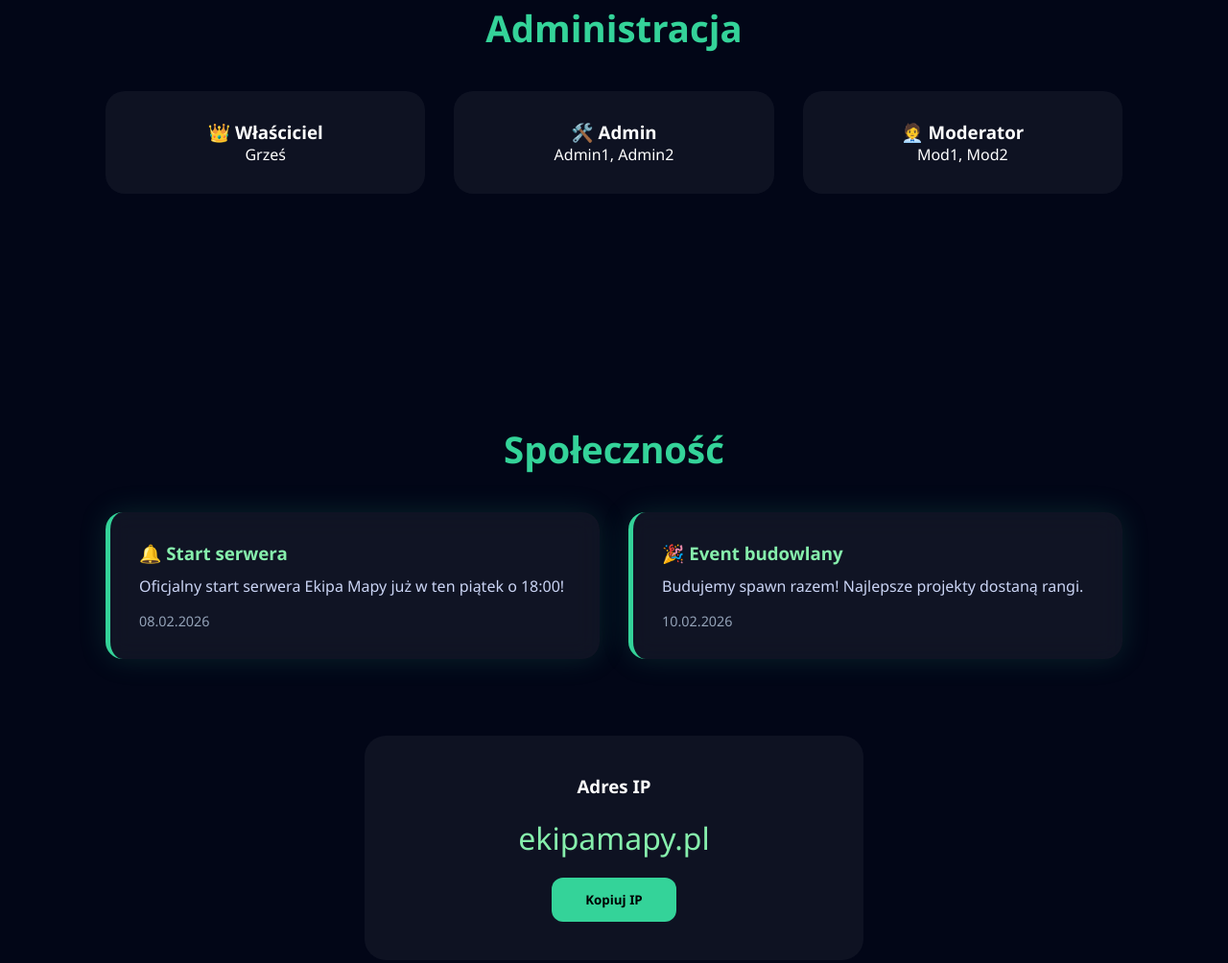
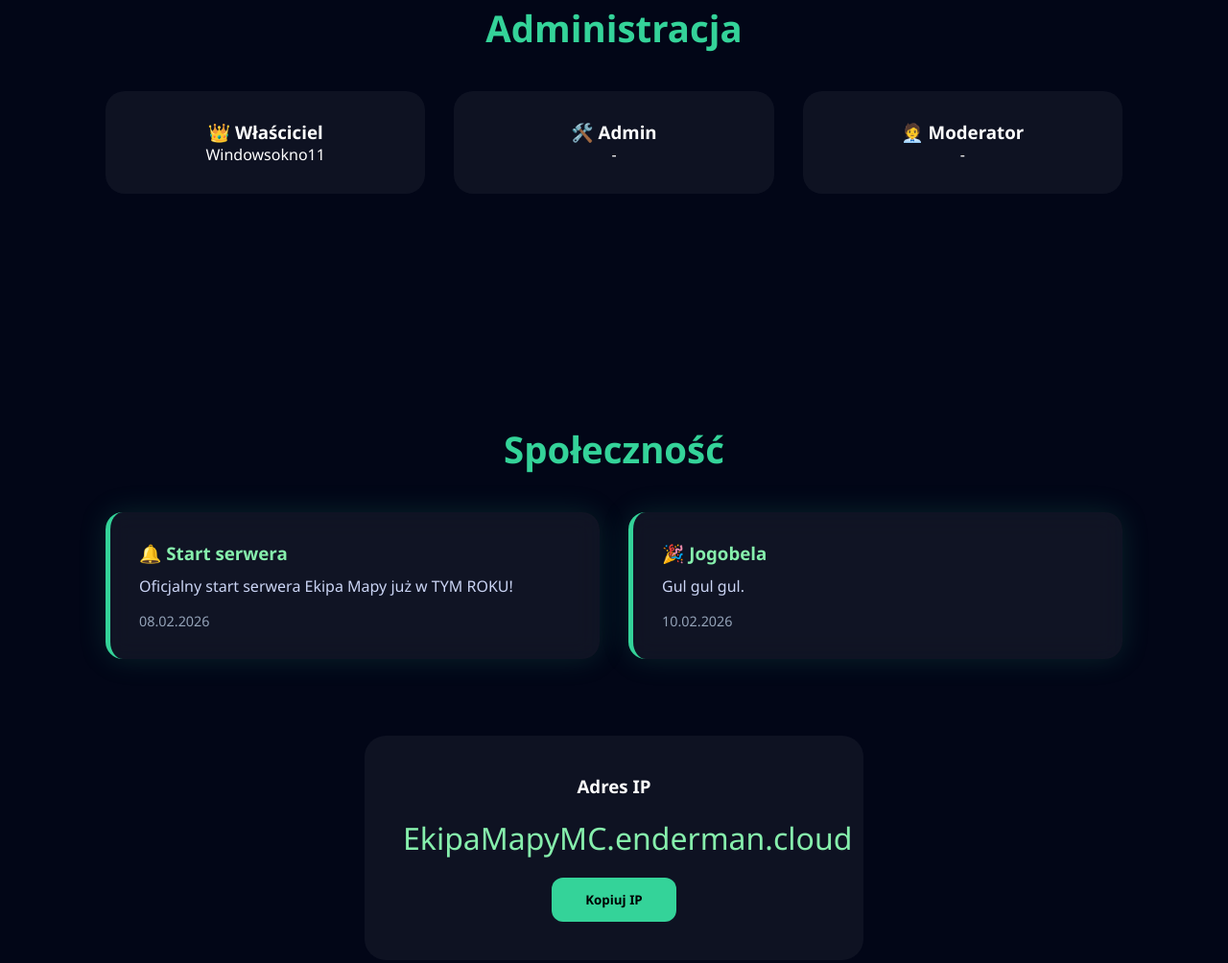
Before and after one commit to gordoshunter-collab/ekipamapy.github.io, a plain HTML site: page index.html in a window 1280 px wide. Shown: the part 917-1921 px from the top of the page at 96% size. Drawn offline with Linux system fonts and the light colour scheme.

Commit message:
Update index.html

```diff
--- a/index.html
+++ b/index.html
@@ -151,16 +151,16 @@ footer{text-align:center;padding:40px;color:var(--text);border-top:1px solid rgb
 
 <header id="home">
   <h1>EKIPA <span>MAPY</span></h1>
-  <p>Wspólna mapa • Survival • Społeczność</p>
+  <p>Luz • Rozrywka • Społeczność</p>
   <a href="#community">Dołącz do serwera</a>
 </header>
 
 <section id="admin">
 <h2>Administracja</h2>
 <div class="grid">
-  <div class="card"><h3>👑 Właściciel</h3><p>Grześ</p></div>
-  <div class="card"><h3>🛠️ Admin</h3><p>Admin1, Admin2</p></div>
-  <div class="card"><h3>🧑‍💼 Moderator</h3><p>Mod1, Mod2</p></div>
+  <div class="card"><h3>👑 Właściciel</h3><p>Windowsokno11</p></div>
+  <div class="card"><h3>🛠️ Admin</h3><p>-</p></div>
+  <div class="card"><h3>🧑‍💼 Moderator</h3><p>-</p></div>
 </div>
 </section>
 
@@ -171,13 +171,13 @@ footer{text-align:center;padding:40px;color:var(--text);border-top:1px solid rgb
 <div class="announcements">
   <div class="announcement-card">
     <h3>🔔 Start serwera</h3>
-    <p>Oficjalny start serwera Ekipa Mapy już w ten piątek o 18:00!</p>
+    <p>Oficjalny start serwera Ekipa Mapy już w TYM ROKU!</p>
     <span>08.02.2026</span>
   </div>
 
   <div class="announcement-card">
-    <h3>🎉 Event budowlany</h3>
-    <p>Budujemy spawn razem! Najlepsze projekty dostaną rangi.</p>
+    <h3>🎉 Jogobela</h3>
+    <p>Gul gul gul.</p>
     <span>10.02.2026</span>
   </div>
 </div>
@@ -185,13 +185,13 @@ footer{text-align:center;padding:40px;color:var(--text);border-top:1px solid rgb
 <div class="stack">
   <div class="box">
     <h3>Adres IP</h3>
-    <div class="ip" id="ip">ekipamapy.pl</div>
+    <div class="ip" id="ip">EkipaMapyMC.enderman.cloud</div>
     <button onclick="copyIP()">Kopiuj IP</button>
   </div>
 
   <div class="box discord" id="discord">
     <h3>Discord</h3>
-    <iframe src="https://discord.com/widget?id=123456789012345678&theme=dark"></iframe>
+    <iframe src="https://discord.com/widget?id=1293553147645657211&theme=dark" width="350" height="500" allowtransparency="true" frameborder="0" sandbox="allow-popups allow-popups-to-escape-sandbox allow-same-origin allow-scripts"></iframe>
   </div>
 </div>
 </section>
```
